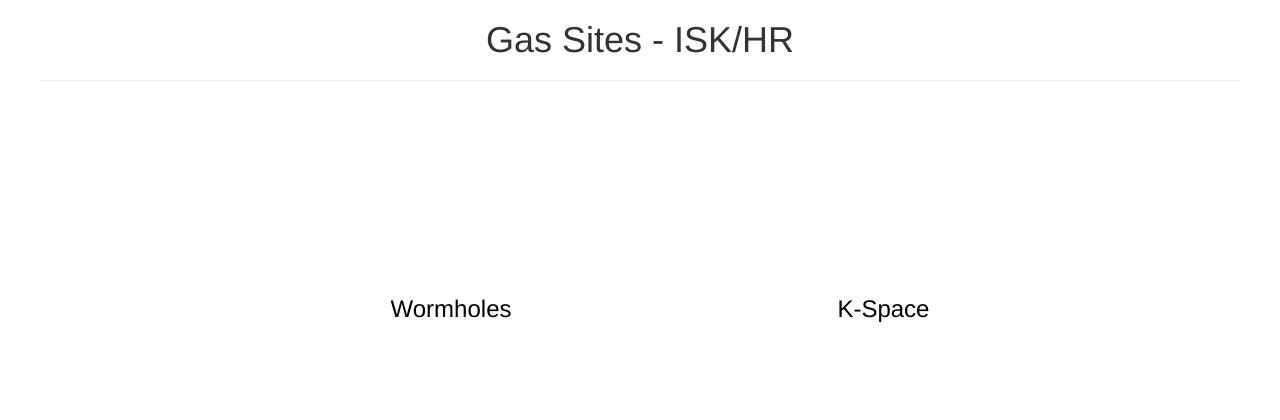
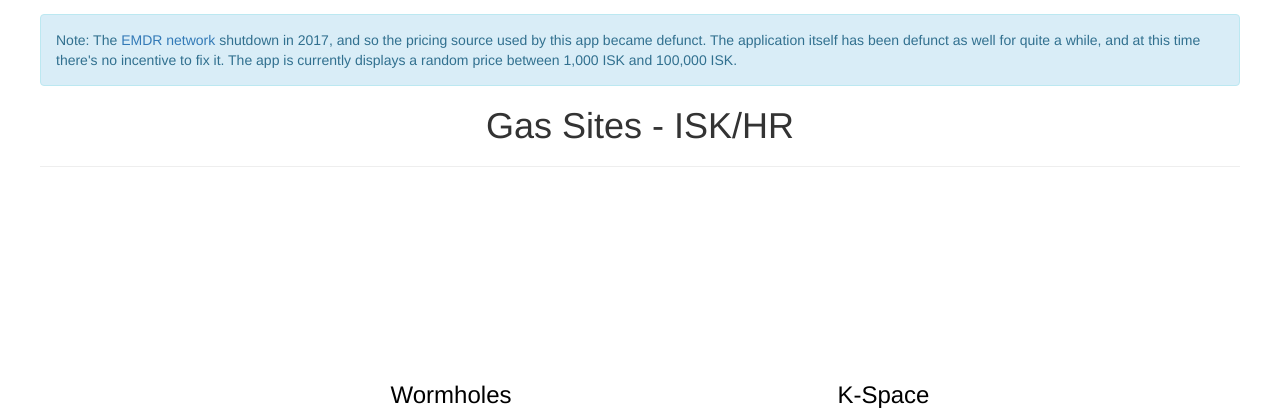
Before and after one commit to blitzmann/gasSites, a PHP site: page /index.php in a window 1280 px wide. Shown: the top 420 px of the page. Run offline with PHP 8.4, Linux system fonts and the light colour scheme; data comes from the database, SQL or seed files in the repository; some libraries are stand-ins or nearby versions.

Commit message:
Make price that returns from price fetcher random and add a note to the head of the page describing this

```diff
--- a/head.php
+++ b/head.php
@@ -9,3 +9,9 @@
 </head>
 <body>
 <div class='wrapper'>
+<div class="alert alert-info">
+    Note: The <a href="http://www.eve-emdr.com/en/latest/" target="_blank">EMDR network</a> shutdown in 2017,
+    and so the pricing source used by this app became defunct. The application itself has been defunct as well
+    for quite a while, and at this time there's no incentive to fix it. The app is currently displays a random
+    price between 1,000 ISK and 100,000 ISK.
+</div>
--- a/lib/class.EMDR.php
+++ b/lib/class.EMDR.php
@@ -20,7 +20,7 @@ class EMDR /* extends Redis */ {
 
 		// return parent::get($string);
 		// EMDR is dead, return dummy data for now to prevent breaking of things
-		return '{"orders": {"sell": [51]}}';
+		return '{"orders": {"sell": ['.rand(1000, 100000).']}}';
 	}
 }
 
```
